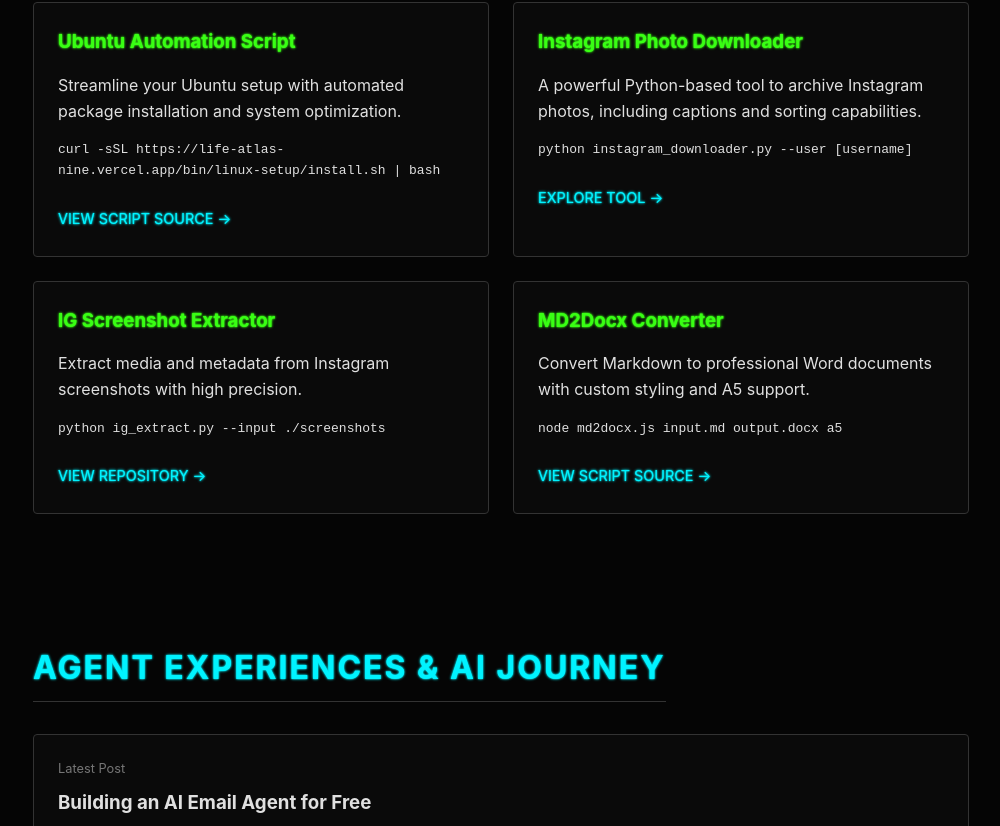
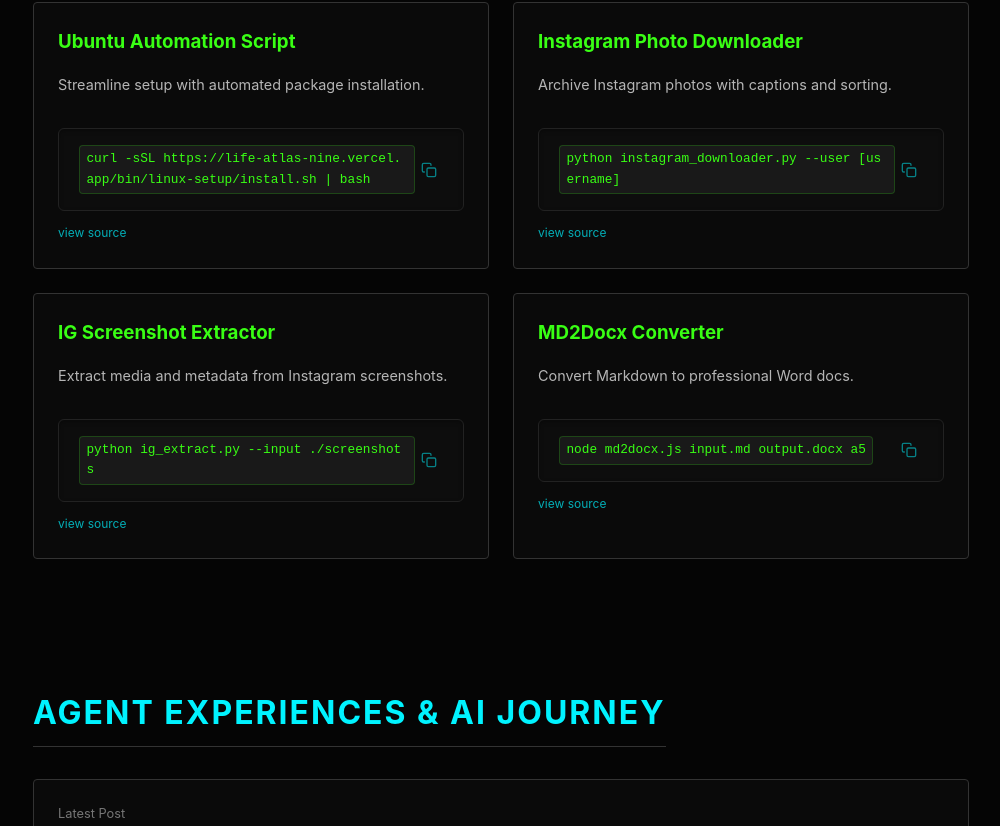
Before and after one commit to kukicivan/life-atlas, a Next.js app: page / in a window 1280 px wide. Shown: the part 834-1660 px from the top of the page, without its empty margins (139-1139 px from the left). Built offline with nearby package versions, Linux system fonts and the light colour scheme.

Commit message:
Complete: Universal Zero-Glow aesthetics and Homebrew-style utility layout

```diff
--- a/app/blog/email-agent/page.tsx
+++ b/app/blog/email-agent/page.tsx
@@ -1,9 +1,9 @@
 export default function EmailAgentPost() {
   return (
     <main style={{ padding: '8rem 2rem 4rem', maxWidth: '800px', margin: '0 auto', lineHeight: '1.6' }}>
-      <a href="/" className="glow-text" style={{ display: 'inline-block', marginBottom: '2rem', fontSize: '0.9rem' }}>← BACK TO HOME</a>
+      <a href="/" className="glow-text" style={{ display: 'inline-block', marginBottom: '2rem', fontSize: '0.9rem', textShadow: 'none' }}>← BACK TO HOME</a>
 
-      <h1 className="glow-text" style={{ fontSize: '2.5rem', marginBottom: '0.5rem' }}>
+      <h1 className="glow-text" style={{ fontSize: '2.5rem', marginBottom: '0.5rem', textShadow: 'none' }}>
         Building an AI Email Agent for Free: A Journey in Patience, Code, and Good Company
       </h1>
       <p style={{ opacity: 0.6, marginBottom: '2rem' }}>March 14, 2026 • By Ivan Kukić</p>
--- a/app/blog/page.tsx
+++ b/app/blog/page.tsx
@@ -11,7 +11,7 @@
   return (
     <main style={{ padding: '8rem 2rem 4rem', maxWidth: '1000px', margin: '0 auto' }}>
       <header style={{ marginBottom: '4rem', textAlign: 'center' }}>
-        <h1 className="glow-text" style={{ fontSize: '3.5rem' }}>BLOG</h1>
+        <h1 className="glow-text" style={{ fontSize: '3.5rem', textShadow: 'none' }}>BLOG</h1>
         <p style={{ opacity: 0.6 }}>tech core</p>
       </header>
 
--- /dev/null
+++ b/app/components/CopyButton.tsx
@@ -0,0 +1,31 @@
+'use client';
+
+import { useState } from 'react';
+
+export default function CopyButton({ text }: { text: string }) {
+  const [copied, setCopied] = useState(false);
+
+  const handleCopy = async () => {
+    try {
+      await navigator.clipboard.writeText(text);
+      setCopied(true);
+      setTimeout(() => setCopied(false), 2000);
+    } catch (err) {
+      console.error('Failed to copy text: ', err);
+    }
+  };
+
+  return (
+    <button
+      onClick={handleCopy}
+      className={`copy-icon-button ${copied ? 'copied' : ''}`}
+      title={copied ? 'Copied!' : 'Copy to clipboard'}
+    >
+      {copied ? (
+        <svg xmlns="http://www.w3.org/2000/svg" width="16" height="16" viewBox="0 0 24 24" fill="none" stroke="currentColor" strokeWidth="2" strokeLinecap="round" strokeLinejoin="round"><polyline points="20 6 9 17 4 12"></polyline></svg>
+      ) : (
+        <svg xmlns="http://www.w3.org/2000/svg" width="16" height="16" viewBox="0 0 24 24" fill="none" stroke="currentColor" strokeWidth="2" strokeLinecap="round" strokeLinejoin="round"><rect x="9" y="9" width="13" height="13" rx="2" ry="2"></rect><path d="M5 15H4a2 2 0 0 1-2-2V4a2 2 0 0 1 2-2h9a2 2 0 0 1 2 2v1"></path></svg>
+      )}
+    </button>
+  );
+}
--- a/app/globals.css
+++ b/app/globals.css
@@ -4,10 +4,9 @@
   --neon-cyan: #00f3ff;
   --neon-green: #39ff14;
   --neon-magenta: #ff00ff;
-  --glow-cyan: 0 0 5px var(--neon-cyan), 0 0 10px var(--neon-cyan);
-  --glow-green: 0 0 5px var(--neon-green), 0 0 10px var(--neon-green);
-  --glow-cyan-subtle: 0 0 1.5px var(--neon-cyan), 0 0 3px var(--neon-cyan);
-  --glow-green-subtle: 0 0 1.5px var(--neon-green), 0 0 3px var(--neon-green);
+  /* 100% Straightforward - No Glow */
+  --glow-cyan-subtle: none;
+  --glow-green-subtle: none;
   --border-color: #333;
 }
 
@@ -32,6 +31,71 @@
   text-decoration: none;
 }
 
+code {
+  background: rgba(255, 255, 255, 0.05);
+  padding: 0.2rem 0.4rem;
+  border-radius: 4px;
+  font-family: monospace;
+  font-size: 0.9em;
+  color: var(--neon-green);
+  border: 1px solid rgba(57, 255, 20, 0.2);
+}
+
+.code-command {
+  display: flex;
+  justify-content: space-between;
+  align-items: center;
+  background: #0d0d0d;
+  padding: 1rem 1.25rem;
+  border: 1px solid #222;
+  border-radius: 6px;
+  margin: 1rem 0 0.5rem 0;
+  color: #fff;
+  font-family: 'JetBrains Mono', 'Fira Code', monospace;
+  font-size: 0.85rem;
+  box-shadow: inset 0 2px 4px rgba(0,0,0,0.3);
+}
+
+.copy-icon-button {
+  background: transparent;
+  border: none;
+  color: var(--neon-cyan);
+  opacity: 0.5;
+  cursor: pointer;
+  transition: all 0.2s ease;
+  padding: 6px;
+  display: flex;
+  align-items: center;
+  justify-content: center;
+  border-radius: 4px;
+}
+
+.copy-icon-button:hover {
+  opacity: 1;
+  background: rgba(0, 243, 255, 0.1);
+}
+
+.copy-icon-button.copied {
+  color: var(--neon-green);
+  opacity: 1;
+}
+
+.source-link {
+  font-size: 0.75rem;
+  color: var(--neon-cyan);
+  opacity: 0.7;
+  text-decoration: none;
+  display: inline-block;
+  margin-top: 0.25rem;
+  border-bottom: 1px solid transparent;
+  transition: all 0.2s;
+}
+
+.source-link:hover {
+  opacity: 1;
+  border-bottom: 1px solid var(--neon-cyan);
+}
+
 /* Retro Glow Elements */
 .glow-text {
   color: var(--neon-cyan);
@@ -41,7 +105,7 @@
 
 .logo-glow {
   color: var(--neon-cyan);
-  text-shadow: var(--glow-cyan);
+  text-shadow: 0 0 5px var(--neon-cyan);
   transition: text-shadow 0.3s ease-in-out;
 }
 
@@ -66,11 +130,19 @@
   flex-direction: column;
 }
 
-.glow-card:hover {
+.glow-card:not(.tool-card):hover {
   border-color: var(--neon-cyan);
-  box-shadow: 0 0 5px var(--neon-cyan);
+  box-shadow: 0 0 10px var(--neon-cyan);
   background: rgba(0, 243, 255, 0.03);
   transform: translateY(-2px);
+}
+
+.tool-card {
+  cursor: default;
+}
+
+.tool-card:hover {
+  border-color: #444;
 }
 
 .card-link {
@@ -145,7 +217,7 @@
 }
 
 .nav-links a:hover {
-  text-shadow: var(--glow-cyan);
+  text-shadow: var(--glow-cyan-subtle);
   transform: translateY(-1px);
 }
 
--- a/app/news/page.tsx
+++ b/app/news/page.tsx
@@ -14,7 +14,7 @@
   return (
     <main style={{ padding: '8rem 2rem 4rem', maxWidth: '1000px', margin: '0 auto' }}>
       <header style={{ marginBottom: '4rem', textAlign: 'center' }}>
-        <h1 className="glow-text" style={{ fontSize: '3.5rem' }}>HIDDEN NEWS</h1>
+        <h1 className="glow-text" style={{ fontSize: '3.5rem', textShadow: 'none' }}>HIDDEN NEWS</h1>
         <p style={{ opacity: 0.6 }}>Rare opportunities & high-signal updates from the frontier.</p>
       </header>
 
--- a/app/page.tsx
+++ b/app/page.tsx
@@ -1,9 +1,11 @@
+import CopyButton from "./components/CopyButton";
+
 export default function Home() {
   return (
     <main>
       {/* Hero Section */}
       <section style={{ height: '70vh', display: 'flex', flexDirection: 'column', justifyContent: 'center', alignItems: 'center', textAlign: 'center' }}>
-        <h1 className="glow-text" style={{ fontSize: '4rem', marginBottom: '1rem' }}>LIFE ATLAS</h1>
+        <h1 className="glow-text" style={{ fontSize: '4rem', marginBottom: '1rem', textShadow: 'none' }}>LIFE ATLAS</h1>
         <p style={{ maxWidth: '600px', fontSize: '1.2rem', opacity: 0.8 }}>
           A minimal, functional hub for tools, personal AI journeys, and hidden opportunities.
           No fluff, just substance.
@@ -16,41 +18,53 @@
         <div className="grid grid-cols-2">
           <div className="glow-card">
             <h3 className="glow-text-green">Ubuntu Automation Script</h3>
-            <p style={{ margin: '1rem 0' }}>Streamline your Ubuntu setup with automated package installation and system optimization.</p>
-            <code>curl -sSL https://life-atlas-nine.vercel.app/bin/linux-setup/install.sh | bash</code>
-            <div style={{ marginTop: '1.5rem', position: 'relative', zIndex: 20 }}>
-              <a href="https://github.com/kukicivan/life-atlas/tree/main/public/bin/linux-setup" target="_blank" rel="noopener noreferrer" className="glow-text" style={{ fontSize: '0.9rem' }}>VIEW SCRIPT SOURCE →</a>
+            <p style={{ margin: '1rem 0', fontSize: '0.9rem', opacity: 0.8 }}>Streamline setup with automated package installation.</p>
+            <div className="code-command">
+              <code style={{ wordBreak: 'break-all', fontSize: '0.8rem' }}>curl -sSL https://life-atlas-nine.vercel.app/bin/linux-setup/install.sh | bash</code>
+              <CopyButton text="curl -sSL https://life-atlas-nine.vercel.app/bin/linux-setup/install.sh | bash" />
             </div>
+            <a href="https://github.com/kukicivan/life-atlas/tree/main/public/bin/linux-setup" target="_blank" rel="noopener noreferrer" className="source-link">
+              view source
+            </a>
             <a href="https://github.com/kukicivan/life-atlas/tree/main/public/bin/linux-setup" target="_blank" rel="noopener noreferrer" className="card-link"></a>
           </div>
 
           <div className="glow-card">
             <h3 className="glow-text-green">Instagram Photo Downloader</h3>
-            <p style={{ margin: '1rem 0' }}>A powerful Python-based tool to archive Instagram photos, including captions and sorting capabilities.</p>
-            <code>python instagram_downloader.py --user [username]</code>
-            <div style={{ marginTop: '1.5rem', position: 'relative', zIndex: 20 }}>
-              <a href="https://github.com/kukicivan/life-atlas/tree/main/public/bin/ig-downloader" target="_blank" rel="noopener noreferrer" className="glow-text" style={{ fontSize: '0.9rem' }}>EXPLORE TOOL →</a>
+            <p style={{ margin: '1rem 0', fontSize: '0.9rem', opacity: 0.8 }}>Archive Instagram photos with captions and sorting.</p>
+            <div className="code-command">
+              <code style={{ wordBreak: 'break-all', fontSize: '0.8rem' }}>python instagram_downloader.py --user [username]</code>
+              <CopyButton text="python instagram_downloader.py --user [username]" />
             </div>
+            <a href="https://github.com/kukicivan/life-atlas/tree/main/public/bin/ig-downloader" target="_blank" rel="noopener noreferrer" className="source-link">
+              view source
+            </a>
             <a href="https://github.com/kukicivan/life-atlas/tree/main/public/bin/ig-downloader" target="_blank" rel="noopener noreferrer" className="card-link"></a>
           </div>
 
           <div className="glow-card">
             <h3 className="glow-text-green">IG Screenshot Extractor</h3>
-            <p style={{ margin: '1rem 0' }}>Extract media and metadata from Instagram screenshots with high precision.</p>
-            <code>python ig_extract.py --input ./screenshots</code>
-            <div style={{ marginTop: '1.5rem', position: 'relative', zIndex: 20 }}>
-              <a href="https://github.com/kukicivan/life-atlas/tree/main/public/bin/ig-extractor" target="_blank" rel="noopener noreferrer" className="glow-text" style={{ fontSize: '0.9rem' }}>VIEW REPOSITORY →</a>
+            <p style={{ margin: '1rem 0', fontSize: '0.9rem', opacity: 0.8 }}>Extract media and metadata from Instagram screenshots.</p>
+            <div className="code-command">
+              <code style={{ wordBreak: 'break-all', fontSize: '0.8rem' }}>python ig_extract.py --input ./screenshots</code>
+              <CopyButton text="python ig_extract.py --input ./screenshots" />
             </div>
+            <a href="https://github.com/kukicivan/life-atlas/tree/main/public/bin/ig-extractor" target="_blank" rel="noopener noreferrer" className="source-link">
+              view source
+            </a>
             <a href="https://github.com/kukicivan/life-atlas/tree/main/public/bin/ig-extractor" target="_blank" rel="noopener noreferrer" className="card-link"></a>
           </div>
 
           <div className="glow-card">
             <h3 className="glow-text-green">MD2Docx Converter</h3>
-            <p style={{ margin: '1rem 0' }}>Convert Markdown to professional Word documents with custom styling and A5 support.</p>
-            <code>node md2docx.js input.md output.docx a5</code>
-            <div style={{ marginTop: '1.5rem', position: 'relative', zIndex: 20 }}>
-              <a href="https://github.com/kukicivan/life-atlas/tree/main/public/bin/md-to-docx" target="_blank" rel="noopener noreferrer" className="glow-text" style={{ fontSize: '0.9rem' }}>VIEW SCRIPT SOURCE →</a>
+            <p style={{ margin: '1rem 0', fontSize: '0.9rem', opacity: 0.8 }}>Convert Markdown to professional Word docs.</p>
+            <div className="code-command">
+              <code style={{ wordBreak: 'break-all', fontSize: '0.8rem' }}>node md2docx.js input.md output.docx a5</code>
+              <CopyButton text="node md2docx.js input.md output.docx a5" />
             </div>
+            <a href="https://github.com/kukicivan/life-atlas/tree/main/public/bin/md-to-docx" target="_blank" rel="noopener noreferrer" className="source-link">
+              view source
+            </a>
             <a href="https://github.com/kukicivan/life-atlas/tree/main/public/bin/md-to-docx" target="_blank" rel="noopener noreferrer" className="card-link"></a>
           </div>
         </div>
@@ -62,7 +76,7 @@
         <div className="grid">
           <div className="glow-card">
             <span style={{ fontSize: '0.8rem', opacity: 0.5 }}>Latest Post</span>
-            <h3 style={{ margin: '0.5rem 0' }}>Building an AI Email Agent for Free</h3>
+            <h3 className="glow-text-green" style={{ margin: '0.5rem 0' }}>Building an AI Email Agent for Free</h3>
             <p>A journey in patience, code, and why having a non-technical friend nearby is the secret to great software.</p>
             <a href="/blog" className="glow-text" style={{ display: 'block', marginTop: '1rem', position: 'relative', zIndex: 20 }}>ENTER BLOG ENVIRONMENT →</a>
             <a href="/blog" className="card-link"></a>
```
